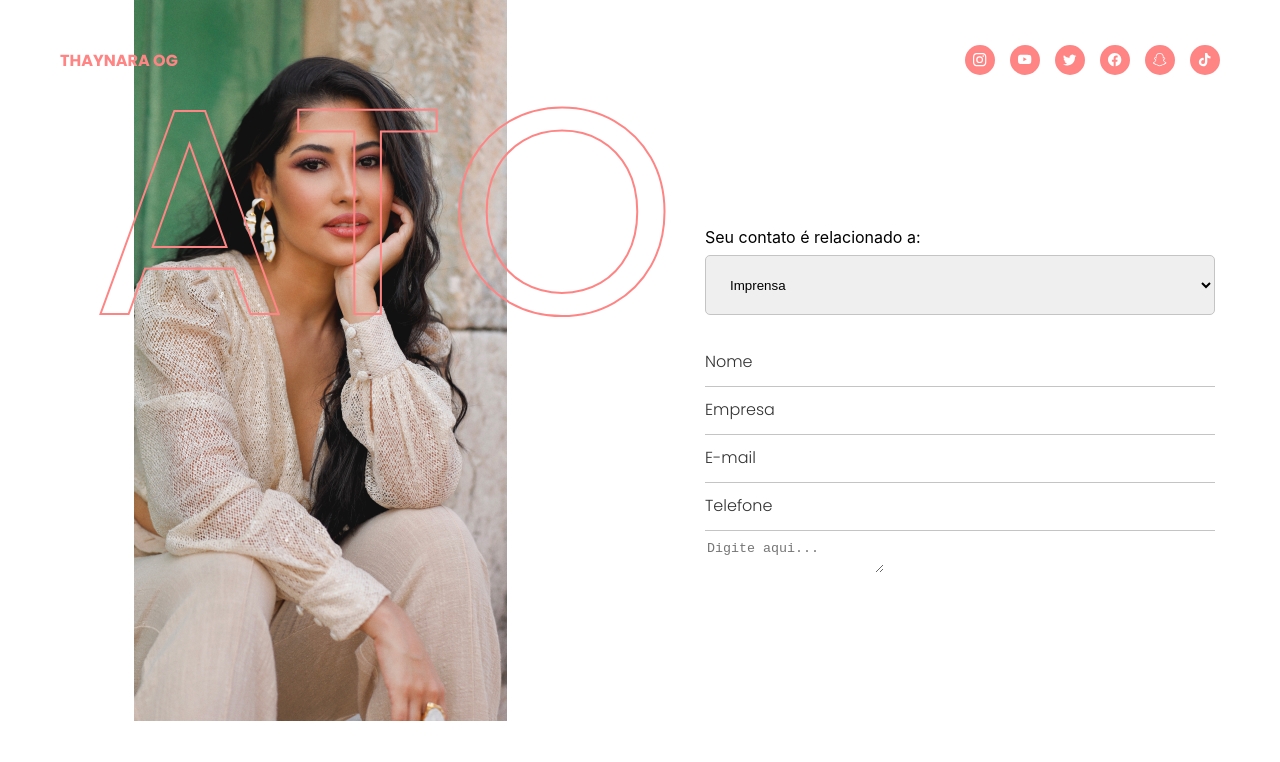
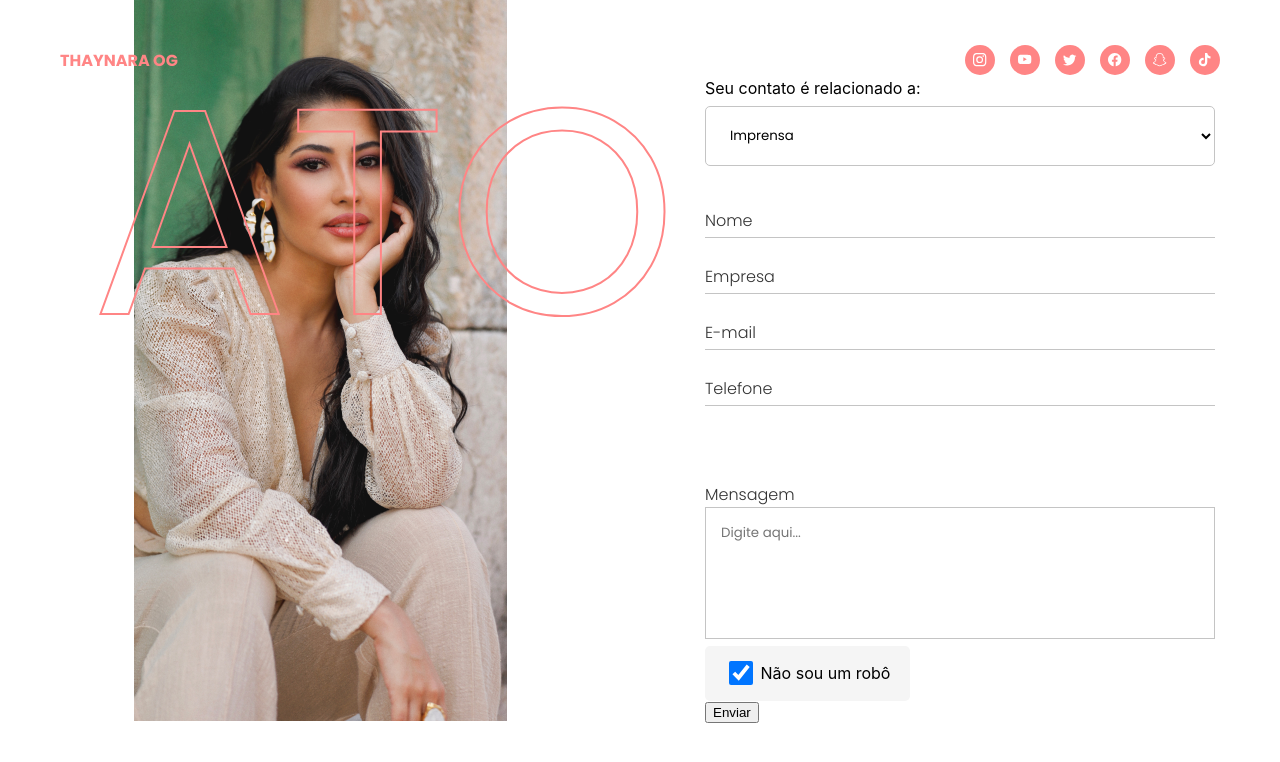
Before and after one commit to gabrielmelogm/maximize, a Next.js app: page / in a window 1280 px wide. Shown: the top 762 px of the page. Built offline with nearby package versions, Linux system fonts and the light colour scheme.

Commit message:
feat: criado os inputs do tipo texto e iniciado o checkbox

```diff
--- a/src/components/Main/Form/index.tsx
+++ b/src/components/Main/Form/index.tsx
@@ -1,4 +1,5 @@
 import styles from "./styles.module.scss"
+import { FiSend } from "react-icons/fi"
 
 export function Form() {
   return (
@@ -16,27 +17,35 @@ export function Form() {
         <div className={styles.contentGroupInputs}>
 
           <div className={styles.contentInput}>
+            <input className={styles.inputOutline} id="name" type="text" name="nome" placeholder=" " required />
             <label className={styles.labelInput} htmlFor="name">Nome</label>
-            <input className={styles.inputOutline} id="name" type="text" name="nome" />
           </div>
 
           <div className={styles.contentInput}>
+            <input className={styles.inputOutline} id="empresa" type="text" name="empresa" placeholder=" " required />
             <label className={styles.labelInput} htmlFor="empresa">Empresa</label>
-            <input className={styles.inputOutline} id="empresa" type="text" name="empresa" />
           </div>
 
           <div className={styles.contentInput}>
+            <input className={styles.inputOutline} id="email" type="email" name="email" placeholder=" " required />
             <label className={styles.labelInput} htmlFor="email">E-mail</label>
-            <input className={styles.inputOutline} id="email" type="email" name="email" />
           </div>
 
           <div className={styles.contentInput}>
+            <input className={styles.inputOutline} id="telefone" type="text" name="telefone" placeholder=" " required />
             <label className={styles.labelInput} htmlFor="telefone">Telefone</label>
-            <input className={styles.inputOutline} id="telefone" type="text" name="telefone" />
           </div>
 
-          <textarea className={styles.inputMessage} name="message" placeholder="Digite aqui..."/>
+          <div className={styles.contentMessageInput}>
+            <label htmlFor="message" className={styles.labelMessage}>Mensagem</label>
+            <textarea id="message" className={styles.inputMessage} name="message" placeholder="Digite aqui..." rows={5} required />
+          </div>
         </div>
+        <div className={styles.contentCheckbox}>
+          <input className={styles.inputCheckbox} name="recaptcha" id="recaptcha" type="checkbox" checked={true} />
+          <label className={styles.labelCheckbox} htmlFor="recaptcha">Não sou um robô</label>
+        </div>
+        <button>Enviar </button>
       </form>
     </div>
   )
--- a/src/components/Main/Form/styles.module.scss
+++ b/src/components/Main/Form/styles.module.scss
@@ -23,7 +23,10 @@
       height: 60px;
       padding: 0px 20px;
       border-radius: 5px;
-      border: 1px solid #C4C4C4;
+      border: 1px solid $intermedium-gray;
+      background-color: transparent;
+      font-family: $main-font;
+      font-weight: 400;
     }
 
     .contentGroupInputs {
@@ -32,54 +35,87 @@
       flex-direction: column;
       align-items: flex-start;
       justify-content: center;
-      gap: 8px;
+      gap: 16px;
 
       .contentInput {
         position: relative;
-        display: block;
         width: 100%;
-
-        .labelInput {
-          position: absolute;
-          top: 0;
-          font-size: 16px;
-          top: 2px;
-          display: block;
-          font-family: $main-font;
-          font-weight: lighter;
-          color: $secondary-black;
-          transition: .2s;
-        }
 
         .inputOutline {
           width: 100%;
           height: 40px;
-          border-bottom: 1px solid #C4C4C4;
+          border-bottom: 1px solid $intermedium-gray;
+          display: block;
 
-          &:focus-visible {
+          &:focus {
             outline: none;
           }
 
-          &:placeholder-shown ~ label {
-            font-size: 12px;
-            cursor: text;
-            top: 18px;
+          &:focus ~ label, :valid ~ label, &:not(:placeholder-shown) ~ label {
+            top: -8px;
+            font-size: 14px;
           }
 
-          &:focus ~ label {
-            top: 0;
-            font-size: 12px;
-            font-weight: bold;
-          }
+        }
 
-          &:focus {
-            border-width: 2px;
-          }
+        .labelInput {
+          font-family: $main-font;
+          font-size: 16px;
+          font-weight: lighter;
+          color: $secondary-black;
+          position: absolute;
+          top: 10px;
+          pointer-events: none;
+          transition: 0.2s ease-out;
+          -moz-animation: 0.2s ease all;
+          -webkit-transition: 0.2s ease all;
+        }
 
+      }
+
+      .contentMessageInput {
+        font-family: $main-font;
+        font-weight: 300;
+        width: 100%;
+        margin-top: 60px;
+
+        .labelMessage {
+          color: $secondary-black;
+        }
+
+        .inputMessage {
+          width: 100%;
+          resize: none;
+          border: 1px solid $intermedium-gray;
+          padding: 15px;
+          font-family: $main-font;
         }
       }
 
     }
+
+    .contentCheckbox {
+      width: 205px;
+      height: 55px;
+      display: flex;
+      align-items: center;
+      justify-content: center;
+      gap: 5px;
+      border-radius: 5px;
+      background-color: $light-gray;
+
+      .inputCheckbox {
+        width: 24px;
+        height: 24px;
+
+        &[type="checkbox"]:checked {
+          color: $main;
+        }
+
+      }
+
+    }
+
   }
 
 }
--- a/styles/theme.scss
+++ b/styles/theme.scss
@@ -3,8 +3,9 @@ $main-secondary: #FFDADA;
 $background: #FFFFFF;
 $primary-black: #000000;
 $secondary-black: #333333;
-$primary-gray: #F5F5F5;
-$secondary-gray: #BDBDBD;
-$tertiary-gray: #666666;
+$light-gray: #F5F5F5;
+$medium-gray: #BDBDBD;
+$intermedium-gray: #C4C4C4;
+$strong-gray: #666666;
 
 $main-font: 'Poppins', sans-serif;
```
Also changed, not shown: 1 other file (tests, documents, lock files or other folders).
